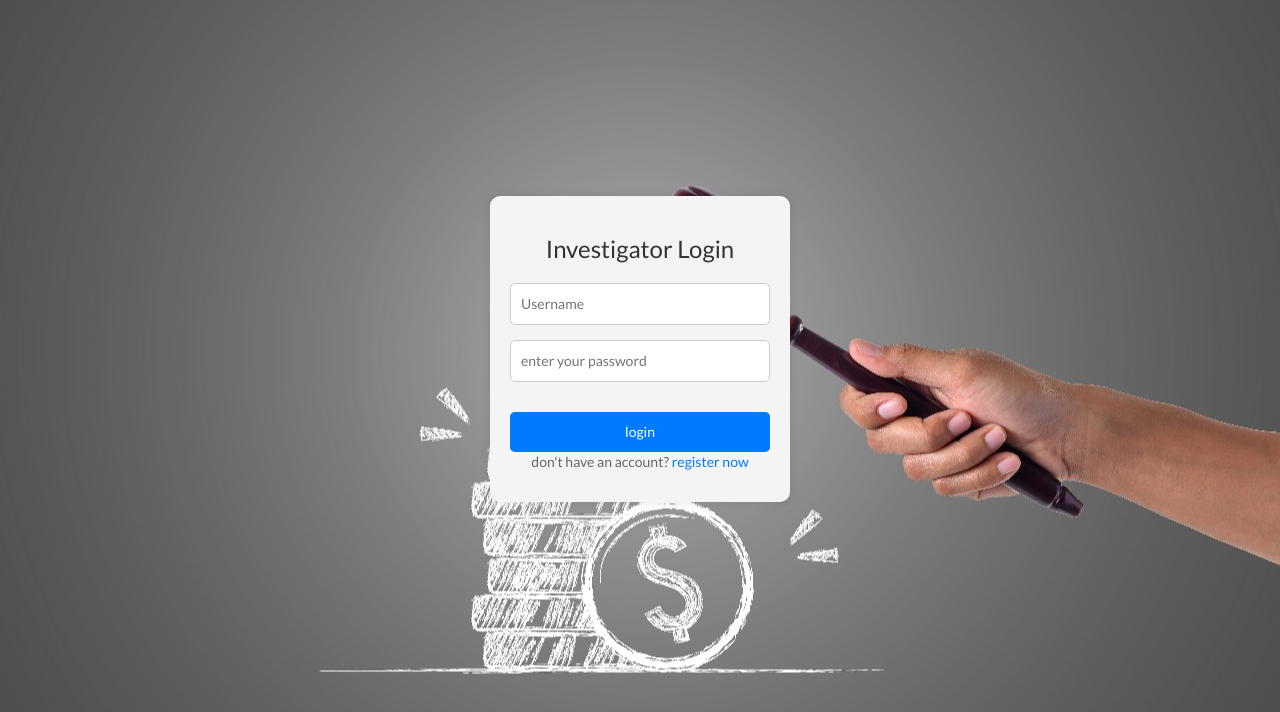
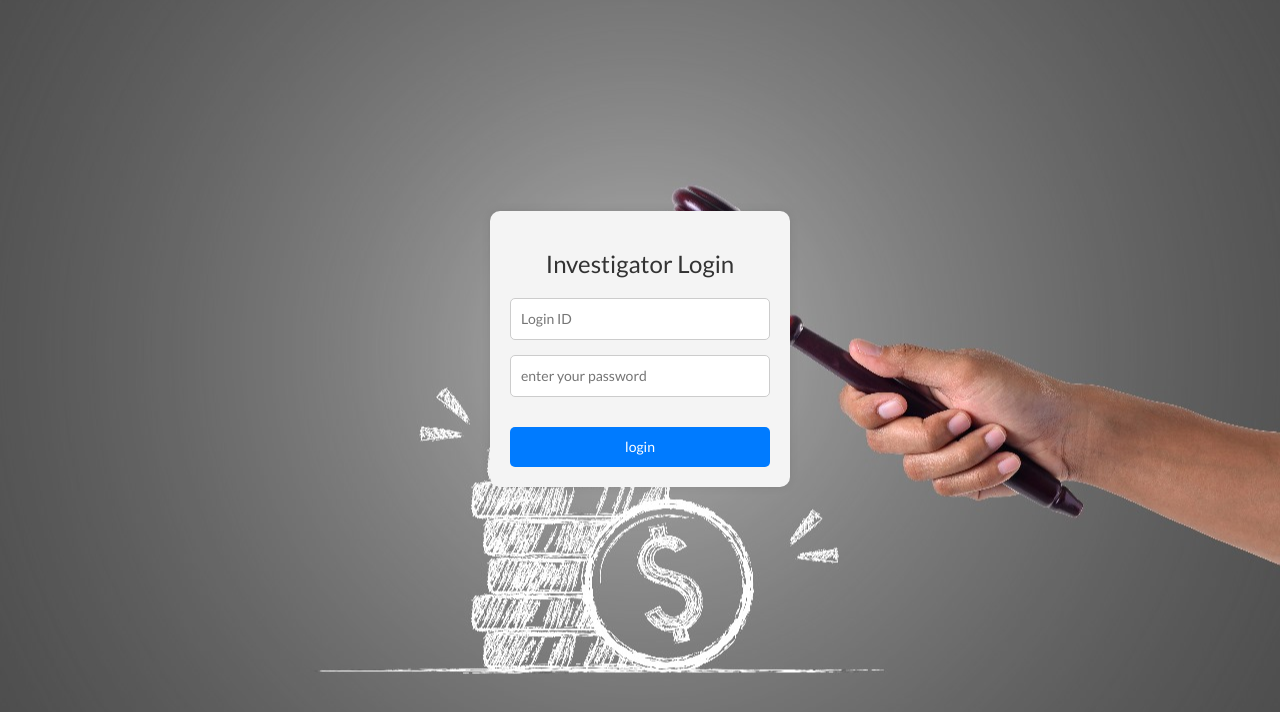
Before and after one commit to joelcodes-em/5_Bananas_BnB24, a PHP site: page /investigator.php in a window 1280 px wide. Shown: the part 51-763 px from the top of the page. Run offline with PHP 8.4, Linux system fonts and the light colour scheme; some libraries are stand-ins or nearby versions.

Commit message:
investigator

```diff
--- a/header.php
+++ b/header.php
@@ -17,7 +17,7 @@
       <ul class="nav navbar-nav navbar-right">
         <li><a href="chat.html">CHAT</a></li>
         <li><a href="official_login.php">Official Login  <i class="fa fa-user"></i></a></li>
-        <li><a href="investigator.html">Investigator</a></li>
+        <li><a href="investigator.php">Investigator</a></li>
 
       </ul>
     </div>
--- a/investigator.php
+++ b/investigator.php
@@ -12,18 +12,18 @@ if(isset($_SESSION['user_id'])){
 
 if(isset($_POST['submit'])){
 
-   $username = $_POST['username'];
-   $username = filter_var($username, FILTER_SANITIZE_STRING);
+   $loginid = $_POST['loginid'];
+   $loginid = filter_var($loginid, FILTER_SANITIZE_STRING);
    $pass = sha1($_POST['pass']);
    $pass = filter_var($pass, FILTER_SANITIZE_STRING);
 
-   $select_user = $conn->prepare("SELECT * FROM `users` WHERE username = ? AND password = ?");
-   $select_user->execute([$username, $pass]);
+   $select_user = $conn->prepare("SELECT * FROM `investi` WHERE loginid = ? AND password = ?");
+   $select_user->execute([$loginid, $pass]);
    $row = $select_user->fetch(PDO::FETCH_ASSOC);
 
    if($select_user->rowCount() > 0){
       $_SESSION['user_id'] = $row['id'];
-      header('location:home.php');
+      header('location:dashboard.php');
    }else{
       $message[] = 'incorrect username or password!';
    }
@@ -114,12 +114,11 @@ a:hover {
 }
 </style>
 
-   <form action="" method="post">
+   <form action="dashboard.php" method="post">
       <h3>Investigator Login </h3>
-      <input type="text" name="username" required placeholder="Username" class="box" maxlength="50" oninput="this.value = this.value.replace(/\s/g, '')">
-      <input type="password" name="pass" required placeholder="enter your password" class="box" maxlength="50" oninput="this.value = this.value.replace(/\s/g, '')">
+      <input type="text" name="loginid" required placeholder="Login ID" class="box" maxlength="50" oninput="this.value = this.value.replace(/\s/g, '')">
+      <input type="text" name="pass" required placeholder="enter your password" class="box" maxlength="50" oninput="this.value = this.value.replace(/\s/g, '')">
       <input type="submit" value="login" name="submit" class="btn">
-      <p>don't have an account? <a href="signup.php">register now</a></p>
    </form>
 
 </section>
```
